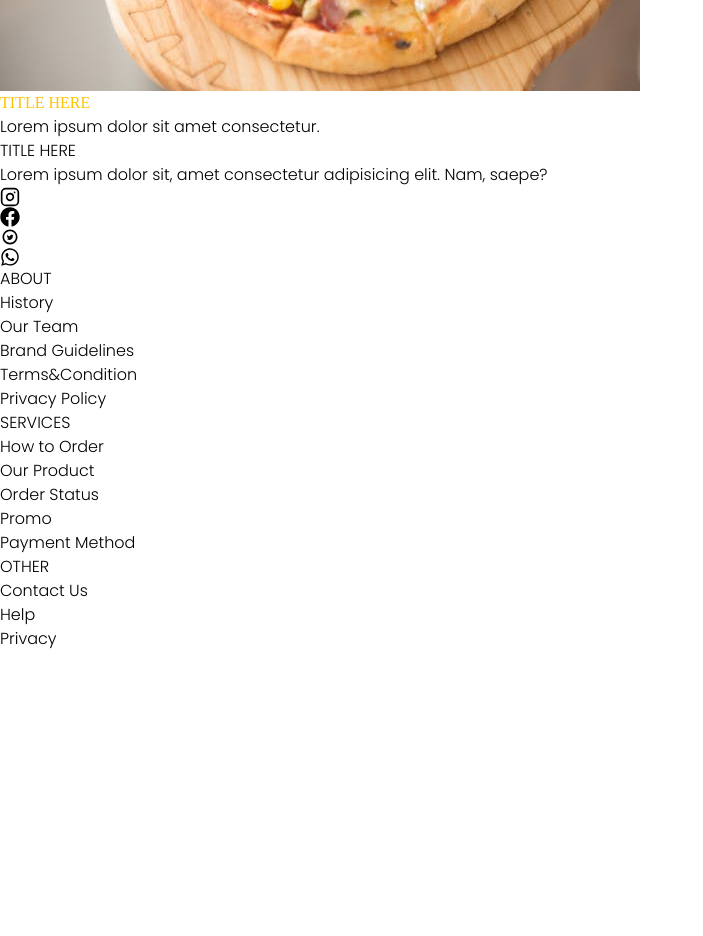
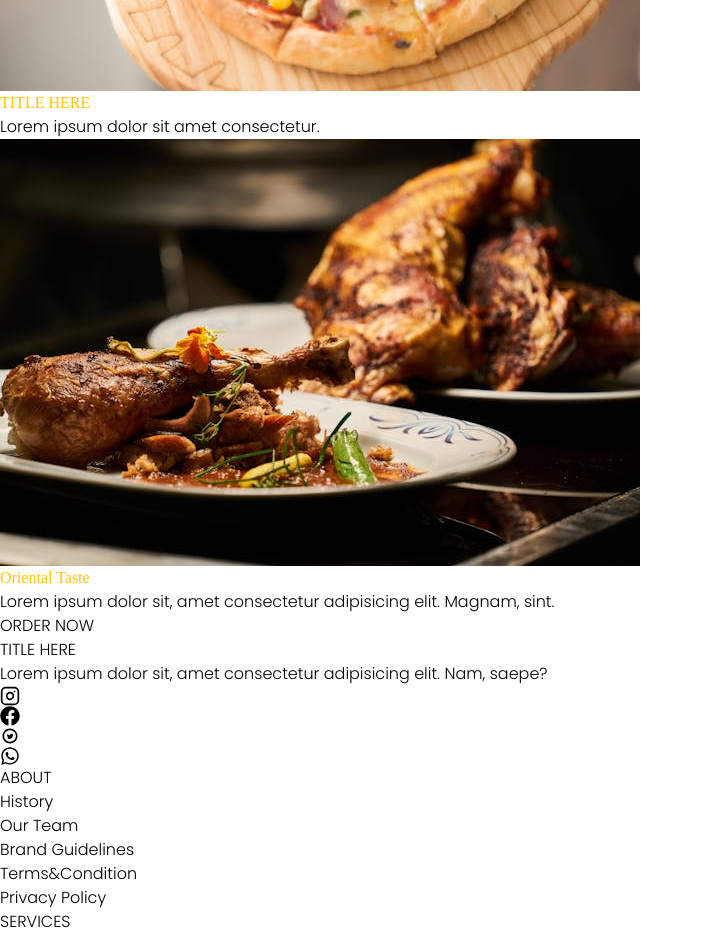
Before and after one commit to HasnainAli313/Chief-Grill, a React (Vite) app: page / in a window 1280 px wide. Shown: the part 1780-2716 px from the top of the page, without its empty margins (0-703 px from the left). Before the commit the page ends 2431 px from the top, so only its background shows below. Built offline with nearby package versions, Linux system fonts and the light colour scheme; a web font is replaced by a local one.

Commit message:
added OrientalTaste componenet

```diff
--- /dev/null
+++ b/src/components/OrientalTaste.jsx
@@ -0,0 +1,17 @@
+
+import img from '../assets/4.jpg'
+
+function OrientalTaste() {
+  return (
+    <section className='bg-[#313030] flex  flex-wrap justify-center  lg:justify-around items-center pt-10'>
+        <img className='w-[300px] h-[300px] rounded-[50%]' src={img} alt="" />
+        <div className=' lg:text-left text-center'>
+        <h1 className="custom-font text-7xl lg:text-8xl">Oriental Taste</h1>
+        <p className='text-white' >Lorem ipsum dolor sit, amet consectetur adipisicing elit. Magnam, sint.</p>
+        <button className='bg-[#ffc404] rounded mt-5 p-1 w-[160px] font-semibold   hover:animate-pulse'>ORDER NOW</button>
+        </div>
+    </section>
+  )
+}
+
+export default OrientalTaste
--- a/src/pages/Home.jsx
+++ b/src/pages/Home.jsx
@@ -1,10 +1,12 @@
 import BestSeller from '../components/BestSeller'
 import Hero from '../components/Hero'
+import OrientalTaste from '../components/OrientalTaste'
 function Home() {
   return (
     <>
       <Hero></Hero>
       <BestSeller></BestSeller>
+      <OrientalTaste></OrientalTaste>
     </>
   )
 }
```
